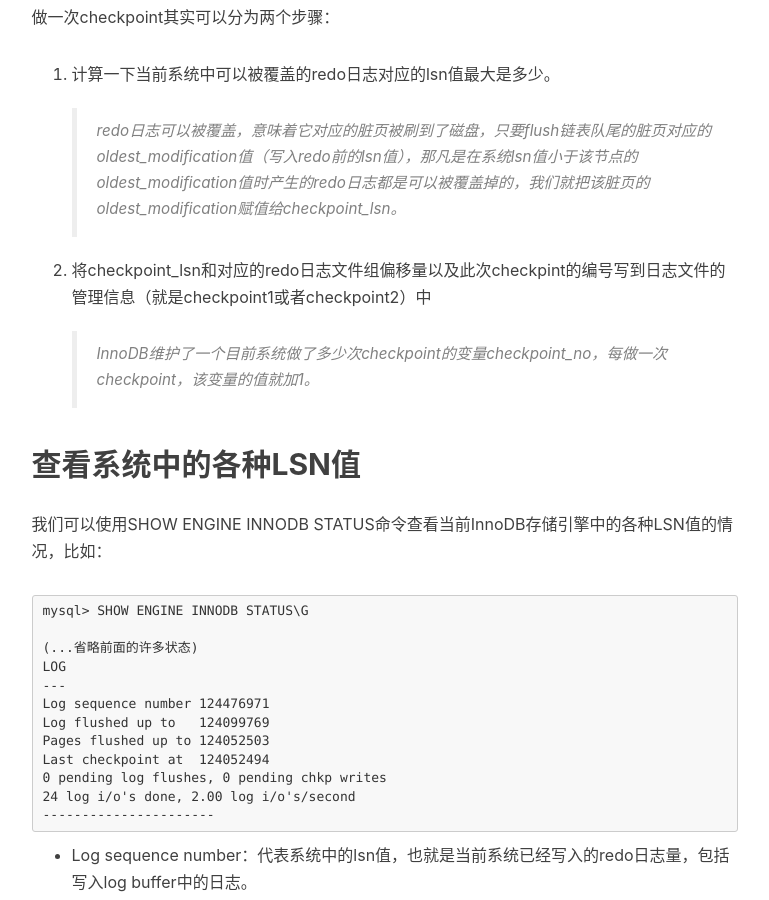
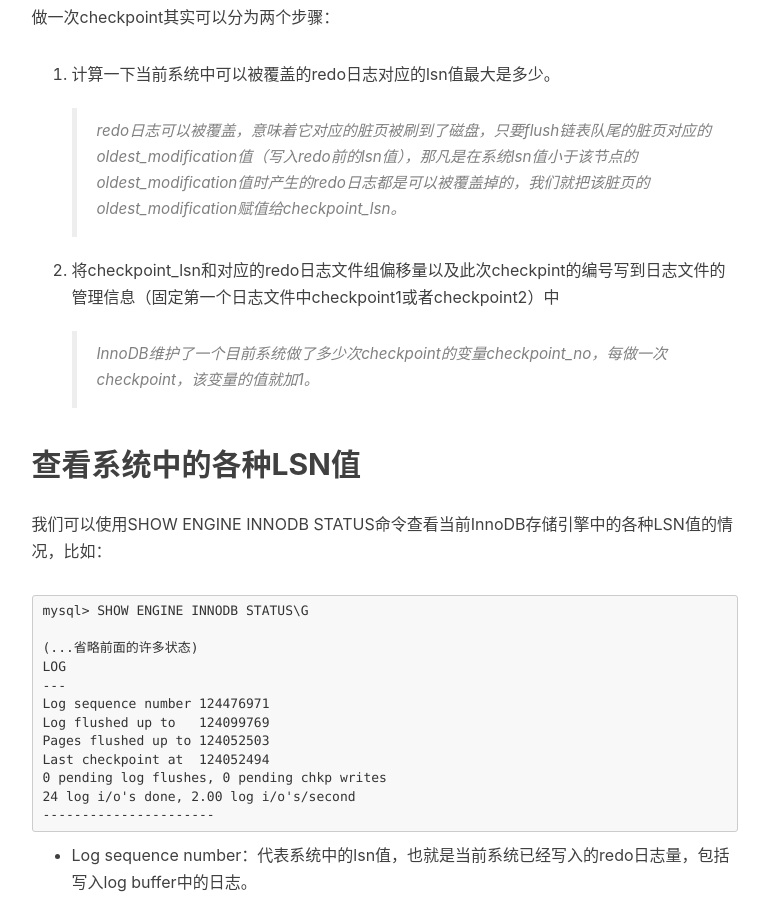
Before and after one commit to liupengfei123/liupengfei123.github.io, a Jekyll site: the page built from _posts/2025-12-13-MySQL-article0017.md, in a window 1280 px wide and 900 px high, scrolled down 16018 px. Shown: the whole window, without its empty margins (136-905 px from the left). Built offline with Jekyll 4.4.1, drawn with Linux system fonts in a browser that asks for light colours; nearby versions of some CDN libraries; comment, search, counter and statistics services are not loaded.

Commit message:
新增Mysql redo log

```diff
--- a/_posts/2025-12-13-MySQL-article0017.md
+++ b/_posts/2025-12-13-MySQL-article0017.md
@@ -290,7 +290,7 @@ InnoDB提出了一个全局变量checkpoint_lsn来代表当前系统中可以被
 做一次checkpoint其实可以分为两个步骤：
 1. 计算一下当前系统中可以被覆盖的redo日志对应的lsn值最大是多少。
 > redo日志可以被覆盖，意味着它对应的脏页被刷到了磁盘，只要flush链表队尾的脏页对应的oldest_modification值（写入redo前的lsn值），那凡是在系统lsn值小于该节点的oldest_modification值时产生的redo日志都是可以被覆盖掉的，我们就把该脏页的oldest_modification赋值给checkpoint_lsn。
-2. 将checkpoint_lsn和对应的redo日志文件组偏移量以及此次checkpint的编号写到日志文件的管理信息（就是checkpoint1或者checkpoint2）中
+2. 将checkpoint_lsn和对应的redo日志文件组偏移量以及此次checkpint的编号写到日志文件的管理信息（固定第一个日志文件中checkpoint1或者checkpoint2）中
 > InnoDB维护了一个目前系统做了多少次checkpoint的变量checkpoint_no，每做一次checkpoint，该变量的值就加1。
 
 ## 查看系统中的各种LSN值
```
